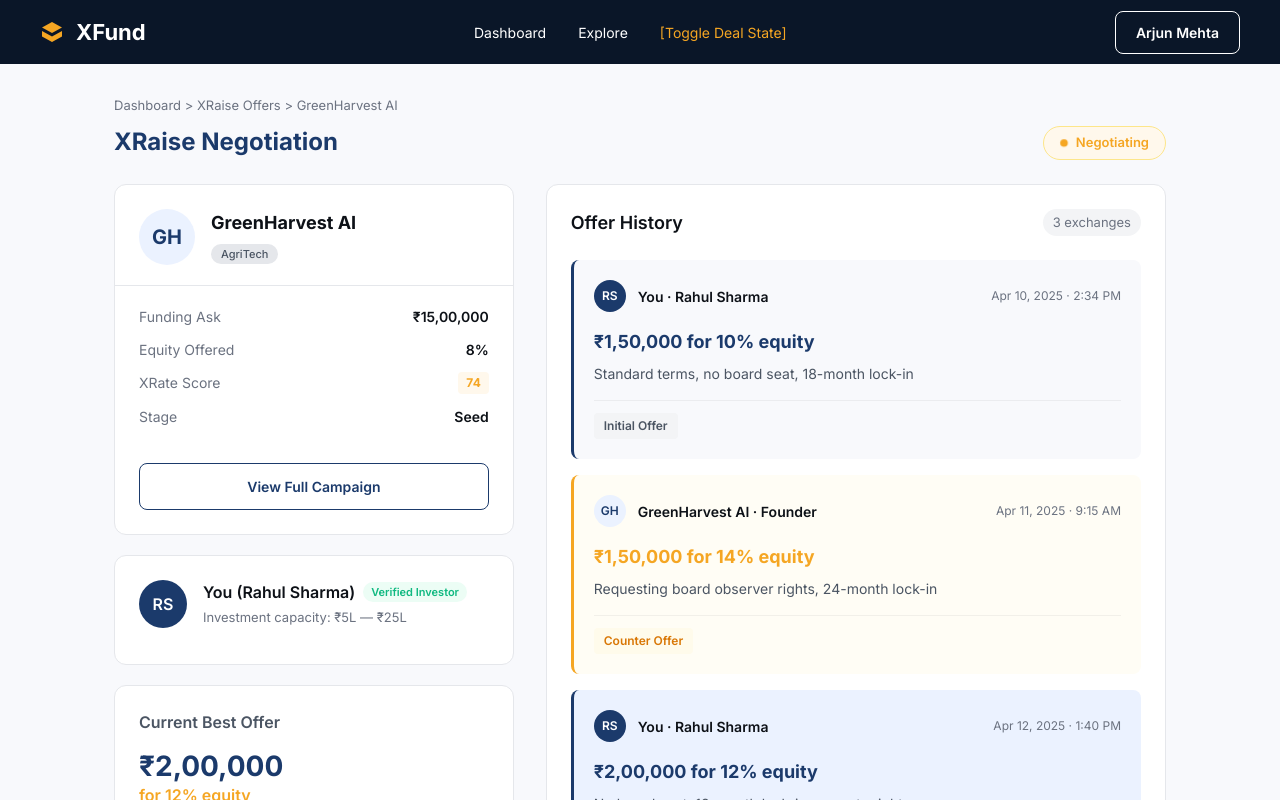
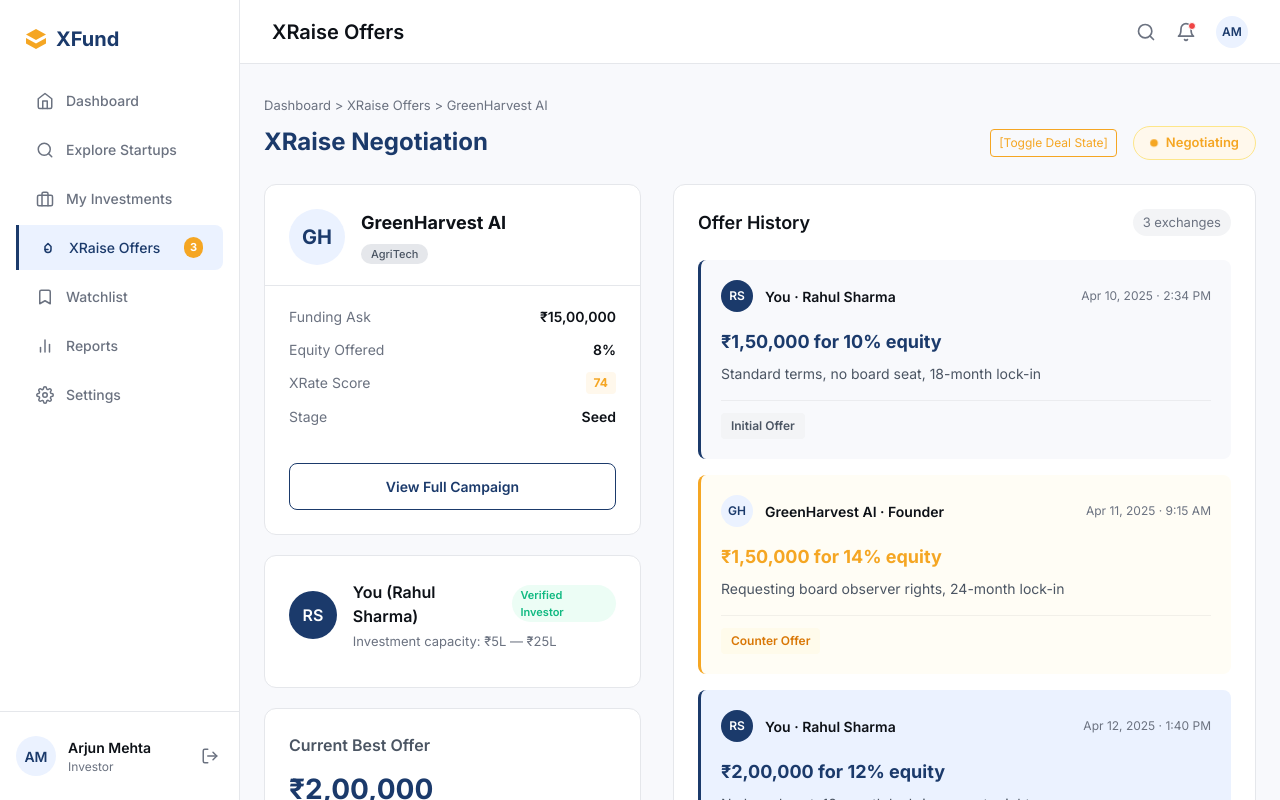
Before and after one commit to om0852/XtraFunding, a Next.js app: page /xraise in a window 1280 px wide. Shown: the top 800 px of the page. Built offline with nearby package versions, Linux system fonts and the light colour scheme.

Commit message:
Done with the Side Bar functioning

```diff
--- a/app/campaign/page.tsx
+++ b/app/(dashboard)/campaign/page.tsx
@@ -27,28 +27,6 @@ export default function CampaignPage() {
 
   return (
     <div className={styles.pageContainer}>
-      <nav className={styles.navbar}>
-        <Link href="/" className={styles.navLogo}>
-          <svg width="24" height="24" viewBox="0 0 24 24" fill="none" xmlns="http://www.w3.org/2000/svg">
-            <path d="M12 2L2 7.5L12 13L22 7.5L12 2Z" fill="#F5A623"/>
-            <path d="M2 16.5L12 22L22 16.5V11L12 16.5L2 11V16.5Z" fill="#F5A623"/>
-          </svg>
-          XFund
-        </Link>
-        <div className={styles.navLinks}>
-          <Link href="/" className={styles.navLink}>Home</Link>
-          <Link href="/explore" className={styles.navLink}>Explore</Link>
-          <Link href="/how-it-works" className={styles.navLink}>How it Works</Link>
-        </div>
-        <div className={styles.navButtons}>
-          <Link href="/auth">
-            <button className={styles.btnLogin}>Login</button>
-          </Link>
-          <Link href="/auth">
-            <button className={styles.btnGetStarted}>Get Started</button>
-          </Link>
-        </div>
-      </nav>
 
       <main className={styles.mainContent}>
         {/* CAMPAIGN HEADER */}
--- a/app/investor/layout.tsx
+++ b/app/(dashboard)/layout.tsx
@@ -1,12 +1,25 @@
+"use client";
+
 import React from 'react';
 import styles from './layout.module.css';
 import Link from 'next/link';
+import { usePathname } from 'next/navigation';
 
 export default function InvestorLayout({
   children,
 }: {
   children: React.ReactNode
 }) {
+  const pathname = usePathname();
+
+  let pageTitle = "Dashboard";
+  if (pathname.includes('/campaign')) pageTitle = "Explore Startups";
+  else if (pathname.includes('/investor/investments')) pageTitle = "My Investments";
+  else if (pathname.includes('/xraise')) pageTitle = "XRaise Offers";
+  else if (pathname.includes('/investor/watchlist')) pageTitle = "Watchlist";
+  else if (pathname.includes('/investor/reports')) pageTitle = "Reports";
+  else if (pathname.includes('/investor/settings')) pageTitle = "Settings";
+
   return (
     <div className={styles.layoutContainer}>
       <aside className={styles.sidebar}>
@@ -19,44 +32,44 @@ export default function InvestorLayout({
         </div>
 
         <nav className={styles.nav}>
-          <Link href="/investor/dashboard" className={`${styles.navItem} ${styles.navItemActive}`}>
+          <Link href="/investor/dashboard" className={`${styles.navItem} ${pathname === '/investor/dashboard' ? styles.navItemActive : ''}`}>
             <span className={styles.navIcon}>
               <svg width="18" height="18" viewBox="0 0 24 24" fill="none" stroke="currentColor" strokeWidth="2" strokeLinecap="round" strokeLinejoin="round"><path d="m3 9 9-7 9 7v11a2 2 0 0 1-2 2H5a2 2 0 0 1-2-2z"></path><polyline points="9 22 9 12 15 12 15 22"></polyline></svg>
             </span>
             Dashboard
           </Link>
-          <Link href="/campaign" className={styles.navItem}>
+          <Link href="/campaign" className={`${styles.navItem} ${pathname.includes('/campaign') ? styles.navItemActive : ''}`}>
             <span className={styles.navIcon}>
               <svg width="18" height="18" viewBox="0 0 24 24" fill="none" stroke="currentColor" strokeWidth="2" strokeLinecap="round" strokeLinejoin="round"><circle cx="11" cy="11" r="8"></circle><line x1="21" y1="21" x2="16.65" y2="16.65"></line></svg>
             </span>
             Explore Startups
           </Link>
-          <Link href="/investor/investments" className={styles.navItem}>
+          <Link href="/investor/investments" className={`${styles.navItem} ${pathname.includes('/investor/investments') ? styles.navItemActive : ''}`}>
             <span className={styles.navIcon}>
               <svg width="18" height="18" viewBox="0 0 24 24" fill="none" stroke="currentColor" strokeWidth="2" strokeLinecap="round" strokeLinejoin="round"><rect x="2" y="7" width="20" height="14" rx="2" ry="2"></rect><path d="M16 21V5a2 2 0 0 0-2-2h-4a2 2 0 0 0-2 2v16"></path></svg>
             </span>
             My Investments
           </Link>
-          <Link href="/xraise" className={styles.navItem}>
+          <Link href="/xraise" className={`${styles.navItem} ${pathname.includes('/xraise') ? styles.navItemActive : ''}`}>
             <span className={styles.navIcon}>
               <svg width="18" height="18" viewBox="0 0 24 24" fill="none" stroke="currentColor" strokeWidth="2" strokeLinecap="round" strokeLinejoin="round"><path d="M8 10V14C8 16.2091 9.79086 18 12 18C14.2091 18 16 16.2091 16 14V10L12 6L8 10Z"></path><line x1="12" y1="14" x2="8" y2="14"></line></svg>
             </span>
             XRaise Offers
             <span className={styles.badge}>3</span>
           </Link>
-          <Link href="/investor/watchlist" className={styles.navItem}>
+          <Link href="/investor/watchlist" className={`${styles.navItem} ${pathname.includes('/investor/watchlist') ? styles.navItemActive : ''}`}>
             <span className={styles.navIcon}>
               <svg width="18" height="18" viewBox="0 0 24 24" fill="none" stroke="currentColor" strokeWidth="2" strokeLinecap="round" strokeLinejoin="round"><path d="m19 21-7-4-7 4V5a2 2 0 0 1 2-2h10a2 2 0 0 1 2 2v16z"></path></svg>
             </span>
             Watchlist
           </Link>
-          <Link href="/investor/reports" className={styles.navItem}>
+          <Link href="/investor/reports" className={`${styles.navItem} ${pathname.includes('/investor/reports') ? styles.navItemActive : ''}`}>
             <span className={styles.navIcon}>
               <svg width="18" height="18" viewBox="0 0 24 24" fill="none" stroke="currentColor" strokeWidth="2" strokeLinecap="round" strokeLinejoin="round"><line x1="18" y1="20" x2="18" y2="10"></line><line x1="12" y1="20" x2="12" y2="4"></line><line x1="6" y1="20" x2="6" y2="14"></line></svg>
             </span>
             Reports
           </Link>
-          <Link href="/investor/settings" className={styles.navItem}>
+          <Link href="/investor/settings" className={`${styles.navItem} ${pathname.includes('/investor/settings') ? styles.navItemActive : ''}`}>
             <span className={styles.navIcon}>
                <svg width="18" height="18" viewBox="0 0 24 24" fill="none" stroke="currentColor" strokeWidth="2" strokeLinecap="round" strokeLinejoin="round"><circle cx="12" cy="12" r="3"></circle><path d="M19.4 15a1.65 1.65 0 0 0 .33 1.82l.06.06a2 2 0 0 1 0 2.83 2 2 0 0 1-2.83 0l-.06-.06a1.65 1.65 0 0 0-1.82-.33 1.65 1.65 0 0 0-1 1.51V21a2 2 0 0 1-2 2 2 2 0 0 1-2-2v-.09A1.65 1.65 0 0 0 9 19.4a1.65 1.65 0 0 0-1.82.33l-.06.06a2 2 0 0 1-2.83 0 2 2 0 0 1 0-2.83l.06-.06a1.65 1.65 0 0 0 .33-1.82 1.65 1.65 0 0 0-1.51-1H3a2 2 0 0 1-2-2 2 2 0 0 1 2-2h.09A1.65 1.65 0 0 0 4.6 9a1.65 1.65 0 0 0-.33-1.82l-.06-.06a2 2 0 0 1 0-2.83 2 2 0 0 1 2.83 0l.06.06a1.65 1.65 0 0 0 1.82.33H9a1.65 1.65 0 0 0 1-1.51V3a2 2 0 0 1 2-2 2 2 0 0 1 2 2v.09a1.65 1.65 0 0 0 1 1.51 1.65 1.65 0 0 0 1.82-.33l.06-.06a2 2 0 0 1 2.83 0 2 2 0 0 1 0 2.83l-.06.06a1.65 1.65 0 0 0-.33 1.82V9a1.65 1.65 0 0 0 1.51 1H21a2 2 0 0 1 2 2 2 2 0 0 1-2 2h-.09a1.65 1.65 0 0 0-1.51 1z"></path></svg>
             </span>
@@ -78,7 +91,7 @@ export default function InvestorLayout({
 
       <div className={styles.mainWrapper}>
         <header className={styles.topbar}>
-          <div className={styles.pageTitle}>Dashboard</div>
+          <div className={styles.pageTitle}>{pageTitle}</div>
           <div className={styles.topbarActions}>
             <button className={styles.iconBtn}>
               <svg width="20" height="20" viewBox="0 0 24 24" fill="none" stroke="currentColor" strokeWidth="2" strokeLinecap="round" strokeLinejoin="round"><circle cx="11" cy="11" r="8"></circle><line x1="21" y1="21" x2="16.65" y2="16.65"></line></svg>
--- a/app/xraise/page.tsx
+++ b/app/(dashboard)/xraise/page.tsx
@@ -31,25 +31,6 @@ export default function XRaisePage() {
 
   return (
     <div className={styles.pageContainer}>
-      <nav className={styles.navbar}>
-        <Link href="/" className={styles.navLogo}>
-          <svg width="24" height="24" viewBox="0 0 24 24" fill="none" xmlns="http://www.w3.org/2000/svg">
-            <path d="M12 2L2 7.5L12 13L22 7.5L12 2Z" fill="#F5A623"/>
-            <path d="M2 16.5L12 22L22 16.5V11L12 16.5L2 11V16.5Z" fill="#F5A623"/>
-          </svg>
-          XFund
-        </Link>
-        <div className={styles.navLinks}>
-          <Link href="/investor/dashboard" className={styles.navLink}>Dashboard</Link>
-          <Link href="/explore" className={styles.navLink}>Explore</Link>
-          <button onClick={handleDealCloseToggle} className={styles.navLink} style={{ color: '#F5A623', background: 'none', border: 'none', cursor: 'pointer', padding: 0 }}>
-            [Toggle Deal State]
-          </button>
-        </div>
-        <div className={styles.navButtons}>
-          <button className={styles.btnLogin}>Arjun Mehta</button>
-        </div>
-      </nav>
 
       <main className={styles.mainContent}>
 
@@ -62,9 +43,14 @@ export default function XRaisePage() {
             </div>
             <h1 className={styles.pageTitle}>XRaise Negotiation</h1>
           </div>
-          <div className={styles.statusBadge}>
-            <div className={styles.pulsingDot}></div>
-            Negotiating
+          <div style={{ display: 'flex', gap: '16px', alignItems: 'center' }}>
+            <button onClick={handleDealCloseToggle} style={{ color: '#F5A623', background: 'none', border: '1px solid #F5A623', borderRadius: '4px', cursor: 'pointer', padding: '4px 8px', fontSize: '12px' }}>
+              [Toggle Deal State]
+            </button>
+            <div className={styles.statusBadge}>
+              <div className={styles.pulsingDot}></div>
+              Negotiating
+            </div>
           </div>
         </div>
 
```
Also changed, not shown: app/(dashboard)/campaign/page.module.css (renamed from app/campaign/page.module.css), app/(dashboard)/investor/dashboard/page.module.css (renamed from app/investor/dashboard/page.module.css), app/(dashboard)/investor/dashboard/page.tsx (renamed from app/investor/dashboard/page.tsx), app/(dashboard)/layout.module.css (renamed from app/investor/layout.module.css), app/(dashboard)/xraise/page.module.css (renamed from app/xraise/page.module.css), app/(dashboard)/xrate-report/page.module.css (renamed from app/xrate-report/page.module.css), app/(dashboard)/xrate-report/page.tsx (renamed from app/xrate-report/page.tsx).
